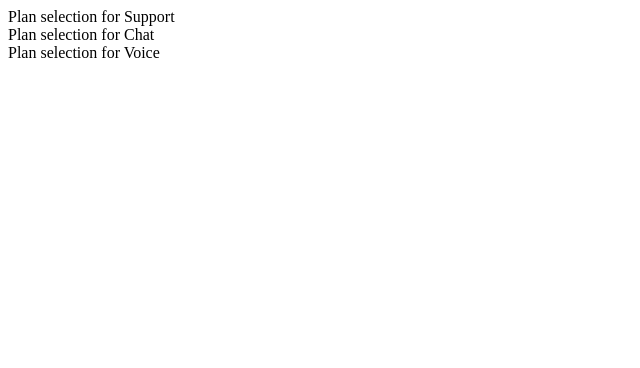
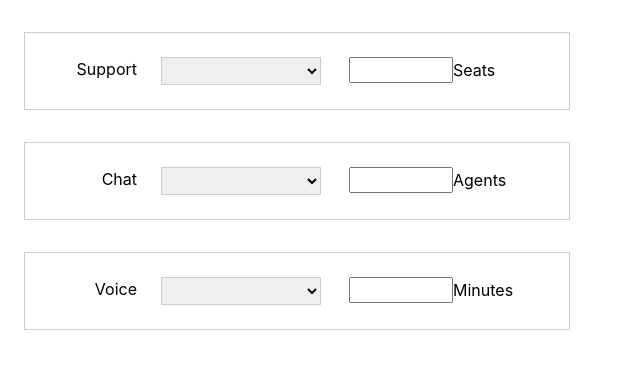
Before and after one commit to mickaelpham/zendesk-subscription, a Vue app: page / in a window 1280 px wide. Shown: the top 368 px of the page, without its empty margins (0-640 px from the left). Built offline with nearby package versions, Linux system fonts and the light colour scheme.

Commit message:
CSS tweaks

```diff
--- a/src/App.vue
+++ b/src/App.vue
@@ -19,11 +19,29 @@ export default {
   data () {
     return {
       products: [
-        { id: 1, name: 'Support' },
-        { id: 2, name: 'Chat' },
-        { id: 3, name: 'Voice' }
+        { id: 1, name: 'Support', unitOfMeasure: 'Seats' },
+        { id: 2, name: 'Chat', unitOfMeasure: 'Agents' },
+        { id: 3, name: 'Voice', unitOfMeasure: 'Minutes' }
       ]
     }
   }
 }
 </script>
+
+<style>
+body {
+  font-family: -apple-system, BlinkMacSystemFont, "Segoe UI", Roboto, Helvetica, Arial, sans-serif;
+  font-size: 12pt;
+}
+
+input,
+select {
+  font-family: -apple-system, BlinkMacSystemFont, "Segoe UI", Roboto, Helvetica, Arial, sans-serif;
+  font-size: 12pt;
+}
+
+select {
+  border: 1px solid #ccc;
+  padding: 2px;
+}
+</style>
--- a/src/components/PlanSelection.vue
+++ b/src/components/PlanSelection.vue
@@ -1,11 +1,87 @@
 <template>
   <div class="plan-selection">
-    Plan selection for {{ product.name }}
+    <div class="product-name">
+      {{ product.name }}
+    </div>
+
+    <div class="plans">
+      <select v-model="selected">
+        <option v-for="plan in plans" :key="plan.id" :value="plan.id">
+          {{ plan.name }}
+        </option>
+      </select>
+    </div>
+
+    <div class="quantity">
+      <input
+        class="quantity-field"
+        type="number"
+        v-model.number="quantity"
+        v-bind:id="quantityLabel"
+      >
+      <label v-bind:for="quantityLabel">{{ product.unitOfMeasure }}</label>
+    </div>
   </div>
 </template>
 
 <script>
 export default {
-  props: ['product']
+  props: ['product'],
+
+  data () {
+    return {
+      selected: null,
+      quantity: null,
+
+      plans: [
+        { id: 1, name: 'Basic' },
+        { id: 2, name: 'Good' },
+        { id: 3, name: 'Better' },
+        { id: 4, name: 'Best' }
+      ]
+    }
+  },
+
+  computed: {
+    quantityLabel () {
+      return this.product.name + '-quantity'
+    }
+  }
 }
 </script>
+
+<style>
+.plan-selection {
+  display: flex;
+  justify-content: space-between;
+  vertical-align: center;
+  border: 1px solid #ccc;
+  padding: 1.5em 2em;
+  margin: 2em 1em;
+  max-width: 30em;
+}
+
+.plans {
+  flex: 1;
+}
+
+.plans select {
+  width: 10em;
+}
+
+.product-name {
+  text-align: right;
+  margin-right: 1.5em;
+  line-height: 1.6em;
+  width: 5em;
+}
+
+.quantity {
+  flex: 1;
+  text-align: left;
+}
+
+.quantity-field {
+  width: 6em;
+}
+</style>
```
